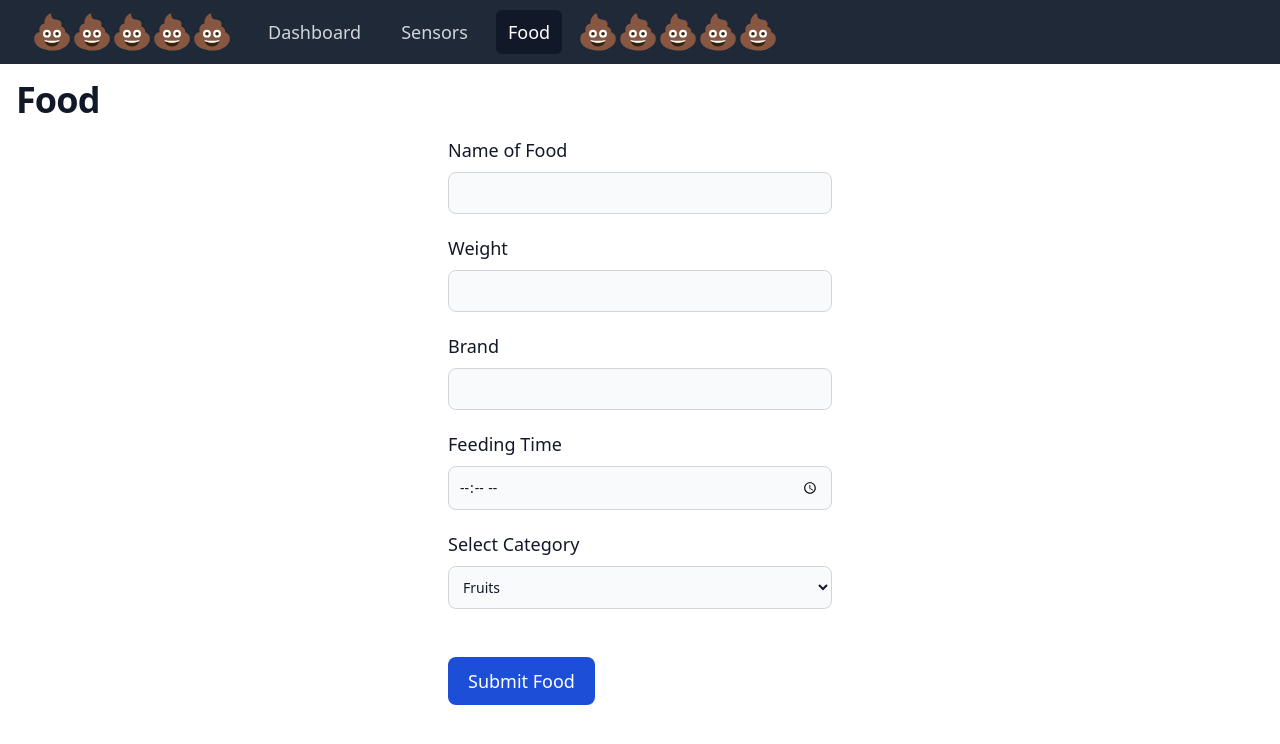
After one commit to RicoStaedeli/frontend_IoT, a Flask app: page /food in a window 1280 px wide. The commit adds this page. Shown: the top 744 px of the page. Run offline with Flask 3, Linux system fonts and the light colour scheme; some libraries are stand-ins or nearby versions.

Commit message:
add things and food section

```diff
--- a/app.py
+++ b/app.py
@@ -1,4 +1,4 @@
-from flask import Flask, render_template, request
+from flask import Flask, render_template, request, redirect, url_for, flash
 import requests
 
 app = Flask(__name__)
@@ -8,11 +8,11 @@ app = Flask(__name__)
 # ###############################
 @app.route('/')
 def index():
-    return render_template('index.html')
+    return render_template('index.html', activeElement='Dashboard')
 
 @app.route('/index')
 def index2():
-    return render_template('index.html')
+    return render_template('index.html', activeElement='Dashboard')
 
 @app.route('/sensors')
 def sensors():
@@ -21,9 +21,9 @@ def sensors():
     print(response)
     if response.status_code == 200:
         sensordata = response.json()
-        return render_template('sensors.html',poops=sensordata)
+        return render_template('sensors.html',poops=sensordata, activeElement='Sensors')
     else:
-        return render_template('sensors.html',weightSensorValue='Fehler')
+        return render_template('sensors.html',weightSensorValue='Fehler', activeElement='Sensors')
 
 
 @app.route('/weightsensor')
@@ -33,9 +33,13 @@ def weightsensor():
     print(response)
     if response.status_code == 200:
         sensordata = response.json()
-        return render_template('WeightSensor.html',poop=sensordata['weight'])
+        return render_template('WeightSensor.html',poop=sensordata['weight'], activeElement='Sensors')
     else:
-        return render_template('WeightSensor.html',weightSensorValue='Fehler')
+        return render_template('WeightSensor.html',weightSensorValue='Fehler', activeElement='Sensors')
+
+@app.route('/food')
+def food():
+    return render_template('food.html', activeElement='Food')
 
 # ###############################
 # Helper Methods
@@ -46,3 +50,23 @@ def weightsensor():
 # ###############################
 # Endpoints to push data
 # ###############################
+@app.route('/submit', methods=['POST'])
+def submit():
+    food_data = []
+    food_name = request.form['food_name']
+    food_weight = request.form['food_weight']
+    food_category = request.form['food_category']
+    food_brand = request.form['food_brand']
+    food_time = request.form['food_time']
+
+    food_entry = {
+        'name': food_name,
+        'weight': food_weight,
+        'category': food_category,
+        'brand': food_brand,
+        'time': food_time
+    }
+
+    food_data.append(food_entry)
+    print(food_data)
+    return redirect(url_for('index'))
--- a/templates/base.html
+++ b/templates/base.html
@@ -1,95 +1,91 @@
 <!doctype html>
 <html lang="en" class="dark">
+
 <head>
   <!-- Required meta tags -->
   <meta charset="utf-8">
   <meta name="viewport" content="width=device-width, initial-scale=1, shrink-to-fit=no">
+  <title>{% block title %} Poop Dashboard {% endblock %}</title>
+</head>
 
-    <!-- Bootstrap CSS -->
-    <!-- <link href="https://cdn.jsdelivr.net/npm/bootstrap@5.3.2/dist/css/bootstrap.min.css" rel="stylesheet" integrity="sha384-T3c6CoIi6uLrA9TneNEoa7RxnatzjcDSCmG1MXxSR1GAsXEV/Dwwykc2MPK8M2HN" crossorigin="anonymous"> -->
-
-
-
-    <title>{% block title %} {% endblock %}</title>
-  </head>
-  <body>
-    <!--
-    <nav class="navbar navbar-expand-md navbar-light bg-light">
-        <a class="navbar-brand" href="{{ url_for('index')}}">IoT</a>
-        <button class="navbar-toggler" type="button" data-toggle="collapse" data-target="#navbarNav" aria-controls="navbarNav" aria-expanded="false" aria-label="Toggle navigation">
-            <span class="navbar-toggler-icon"></span>
-        </button>
-        <div class="collapse navbar-collapse" id="navbarNav">
-            <ul class="navbar-nav">
-            <li class="nav-item active">
-                <a class="nav-link" href="#">About</a>
-            </li>
-            <li class="nav-item active">
-                <a class="nav-link" href="sensors">Sensors</a>
-            </li>
-            </ul>
-        </div>
-    </nav> -->
+<body class="bg-white dark:bg-gray-500">
   <nav class="bg-gray-800">
     <div class="mx-auto max-w-7xl px-2 sm:px-6 lg:px-8">
       <div class="relative flex h-16 items-center justify-between">
-          <div class="absolute inset-y-0 left-0 flex items-center sm:hidden">
-            <!-- Mobile menu button-->
-            <button type="button" class="relative inline-flex items-center justify-center rounded-md p-2 text-gray-400 hover:bg-gray-700 hover:text-white focus:outline-none focus:ring-2 focus:ring-inset focus:ring-white" aria-controls="mobile-menu" aria-expanded="false">
-              <span class="absolute -inset-0.5"></span>
-              <span class="sr-only">Open main menu</span>
-              <!--
-                Icon when menu is closed.
-                Menu open: "hidden", Menu closed: "block"
-              -->
-              <svg class="block h-6 w-6" fill="none" viewBox="0 0 24 24" stroke-width="1.5" stroke="currentColor" aria-hidden="true">
-                <path stroke-linecap="round" stroke-linejoin="round" d="M3.75 6.75h16.5M3.75 12h16.5m-16.5 5.25h16.5" />
-              </svg>
-              <!--
-                Icon when menu is open.
-                Menu open: "block", Menu closed: "hidden"
-              -->
-              <svg class="hidden h-6 w-6" fill="none" viewBox="0 0 24 24" stroke-width="1.5" stroke="currentColor" aria-hidden="true">
-                <path stroke-linecap="round" stroke-linejoin="round" d="M6 18L18 6M6 6l12 12" />
-              </svg>
-            </button>
-          </div>
         <div class="flex flex-1 items-center justify-center sm:items-stretch sm:justify-start">
           <div class="flex flex-shrink-0 items-center">
-              <img class="h-8 w-auto" src="https://tailwindui.com/img/logos/mark.svg?color=indigo&shade=500" alt="Your Company">
+            <img class="h-10 w-auto" src="../static/ressources/pile-of-poo.svg" alt="Poop">
+          </div>
+          <div class="flex flex-shrink-0 items-center">
+            <img class="h-10 w-auto" src="../static/ressources/pile-of-poo.svg" alt="Poop">
+          </div>
+          <div class="flex flex-shrink-0 items-center">
+            <img class="h-10 w-auto" src="../static/ressources/pile-of-poo.svg" alt="Poop">
+          </div>
+          <div class="flex flex-shrink-0 items-center">
+            <img class="h-10 w-auto" src="../static/ressources/pile-of-poo.svg" alt="Poop">
+          </div>
+          <div class="flex flex-shrink-0 items-center">
+            <img class="h-10 w-auto" src="../static/ressources/pile-of-poo.svg" alt="Poop">
           </div>
           <div class="hidden sm:ml-6 sm:block">
             <div class="flex space-x-4">
               <!-- Current: "bg-gray-900 text-white", Default: "text-gray-300 hover:bg-gray-700 hover:text-white" -->
-                <a href="{{ url_for('index')}}" class="bg-gray-900 text-white rounded-md px-3 py-2 text-sm font-medium" aria-current="page">Dashboard</a>
-                <a href="sensors" class="text-gray-300 hover:bg-gray-700 hover:text-white rounded-md px-3 py-2 text-sm font-medium">Sensors</a>
+              {% if activeElement == "Dashboard": %}
+                <a href="{{ url_for('index')}}" class="bg-gray-900 text-white rounded-md px-3 py-2 text-lg font-medium"> Dashboard </a>
+              {% else %}
+                <a href="{{ url_for('index')}}" class="text-gray-300 hover:bg-gray-700 hover:text-white rounded-md px-3 py-2 text-lg font-medium"> Dashboard </a>
+              {% endif %}
+
+              {% if activeElement == "Sensors": %}
+                <a href="{{ url_for('sensors')}}" class="bg-gray-900 text-white rounded-md px-3 py-2 text-lg font-medium"> Sensors </a>
+              {% else %}
+                <a href="{{ url_for('sensors')}}" class="text-gray-300 hover:bg-gray-700 hover:text-white rounded-md px-3 py-2 text-lg font-medium"> Sensors </a>
+              {% endif %}
+
+              {% if activeElement == "Food": %}
+                <a href="{{ url_for('food')}}" class="bg-gray-900 text-white rounded-md px-3 py-2 text-lg font-medium"> Food </a>
+              {% else %}
+                <a href="{{ url_for('food')}}" class="text-gray-300 hover:bg-gray-700 hover:text-white rounded-md px-3 py-2 text-lg font-medium"> Food </a>
+              {% endif %}
+
+            </div>
+          </div>
+          <div class="flex flex-shrink-0 items-center pl-4">
+            <img class="h-10 w-auto" src="../static/ressources/pile-of-poo.svg" alt="Poop">
+          </div>
+          <div class="flex flex-shrink-0 items-center">
+            <img class="h-10 w-auto" src="../static/ressources/pile-of-poo.svg" alt="Poop">
+          </div>
+          <div class="flex flex-shrink-0 items-center">
+            <img class="h-10 w-auto" src="../static/ressources/pile-of-poo.svg" alt="Poop">
+          </div>
+          <div class="flex flex-shrink-0 items-center">
+            <img class="h-10 w-auto" src="../static/ressources/pile-of-poo.svg" alt="Poop">
+          </div>
+          <div class="flex flex-shrink-0 items-center">
+            <img class="h-10 w-auto" src="../static/ressources/pile-of-poo.svg" alt="Poop">
           </div>
         </div>
       </div>
     </div>
-        </div>
-      </div>
-
-      <!-- Mobile menu, show/hide based on menu state. -->
-      <div class="sm:hidden" id="mobile-menu">
-        <div class="space-y-1 px-2 pb-3 pt-2">
-          <!-- Current: "bg-gray-900 text-white", Default: "text-gray-300 hover:bg-gray-700 hover:text-white" -->
-          <a href="{{ url_for('index')}}" class="bg-gray-900 text-white block rounded-md px-3 py-2 text-base font-medium" aria-current="page">Dashboard</a>
-          <a href="sensors" class="text-gray-300 hover:bg-gray-700 hover:text-white block rounded-md px-3 py-2 text-base font-medium">Snsors</a>
-        </div>
-      </div>
   </nav>
-
-    <div class="bg-white dark:bg-gray-500">
+  <div>
     {% block content %} {% endblock %}
   </div>
 
   <!-- Optional JavaScript -->
   <!-- jQuery first, then Popper.js, then Bootstrap JS -->
-    <script src="https://code.jquery.com/jquery-3.3.1.slim.min.js" integrity="sha384-q8i/X+965DzO0rT7abK41JStQIAqVgRVzpbzo5smXKp4YfRvH+8abtTE1Pi6jizo" crossorigin="anonymous"></script>
-    <script src="https://cdnjs.cloudflare.com/ajax/libs/popper.js/1.14.7/umd/popper.min.js" integrity="sha384-UO2eT0CpHqdSJQ6hJty5KVphtPhzWj9WO1clHTMGa3JDZwrnQq4sF86dIHNDz0W1" crossorigin="anonymous"></script>
+  <script src="https://code.jquery.com/jquery-3.3.1.slim.min.js"
+    integrity="sha384-q8i/X+965DzO0rT7abK41JStQIAqVgRVzpbzo5smXKp4YfRvH+8abtTE1Pi6jizo"
+    crossorigin="anonymous"></script>
+  <script src="https://cdnjs.cloudflare.com/ajax/libs/popper.js/1.14.7/umd/popper.min.js"
+    integrity="sha384-UO2eT0CpHqdSJQ6hJty5KVphtPhzWj9WO1clHTMGa3JDZwrnQq4sF86dIHNDz0W1"
+    crossorigin="anonymous"></script>
   <!-- <script src="https://cdn.jsdelivr.net/npm/bootstrap@5.3.2/dist/js/bootstrap.bundle.min.js" integrity="sha384-C6RzsynM9kWDrMNeT87bh95OGNyZPhcTNXj1NW7RuBCsyN/o0jlpcV8Qyq46cDfL" crossorigin="anonymous"></script> -->
   <script src="https://cdn.tailwindcss.com"></script>
   <script src="https://cdnjs.cloudflare.com/ajax/libs/Chart.js/2.9.3/Chart.min.js" charset="utf-8"></script>
+
 </body>
+
 </html>
--- /dev/null
+++ b/templates/food.html
@@ -0,0 +1,39 @@
+{% extends 'base.html' %}
+
+{% block content %}
+<h1 class="text-4xl dark:text-white font-bold tracking-tight text-gray-900 p-4">{% block title %} Food {% endblock %}
+</h1>
+<form class="max-w-sm mx-auto" action="/submit" method="post">
+    <div class="mb-5">
+        <label for="food_name" class="block mb-2 text-lg font-medium text-gray-900 dark:text-white">Name of Food</label>
+        <input type="text" id="food_name" name="food_name" class="bg-gray-50 border border-gray-300 text-gray-900 text-sm rounded-lg focus:ring-blue-500 focus:border-blue-500 block w-full p-2.5 dark:bg-gray-700 dark:border-gray-600 dark:placeholder-gray-400 dark:text-white dark:focus:ring-blue-500 dark:focus:border-blue-500" required>
+    </div>
+    <div class="mb-5">
+        <label for="food_weight" class="block mb-2 text-lg font-medium text-gray-900 dark:text-white">Weight</label>
+        <input name="food_weight" type="number" step="0.01" id="food_weight" class="bg-gray-50 border border-gray-300 text-gray-900 text-sm rounded-lg focus:ring-blue-500 focus:border-blue-500 block w-full p-2.5 dark:bg-gray-700 dark:border-gray-600 dark:placeholder-gray-400 dark:text-white dark:focus:ring-blue-500 dark:focus:border-blue-500" required>
+    </div>
+    <div class="mb-5">
+        <label for="food_brand" class="block mb-2 text-lg font-medium text-gray-900 dark:text-white">Brand</label>
+        <input name="food_brand" type="text" id="food_brand" class="bg-gray-50 border border-gray-300 text-gray-900 text-sm rounded-lg focus:ring-blue-500 focus:border-blue-500 block w-full p-2.5 dark:bg-gray-700 dark:border-gray-600 dark:placeholder-gray-400 dark:text-white dark:focus:ring-blue-500 dark:focus:border-blue-500" required>
+    </div>
+
+    <div class="mb-5">
+        <label for="food_time" class="block mb-2 text-lg font-medium text-gray-900 dark:text-white">Feeding Time</label>
+        <input name="food_time" type="time" id="food_time" class="bg-gray-50 border border-gray-300 text-gray-900 text-sm rounded-lg focus:ring-blue-500 focus:border-blue-500 block w-full p-2.5 dark:bg-gray-700 dark:border-gray-600 dark:placeholder-gray-400 dark:text-white dark:focus:ring-blue-500 dark:focus:border-blue-500" required>
+    </div>
+
+    <label for="food_category" class="block mb-2 text-lg font-medium text-gray-900 dark:text-white">Select Category</label>
+    <select id="food_category" name="food_category"
+        class="bg-gray-50 border border-gray-300 text-gray-900 text-sm rounded-lg focus:ring-blue-500 focus:border-blue-500 block w-full p-2.5 dark:bg-gray-700 dark:border-gray-600 dark:placeholder-gray-400 dark:text-white dark:focus:ring-blue-500 dark:focus:border-blue-500" required>
+
+        <option value="Fruits">Fruits</option>
+        <option value="Vegetables">Vegetables</option>
+        <option value="Meat">Meat</option>
+        <option value="Dairy">Dairy</option>
+        <option value="Grains">Grains</option>
+        <option value="Other">Other</option>
+    </select><br><br>
+
+    <button type="submit" class="text-white bg-blue-700 hover:bg-blue-800 focus:ring-4 focus:outline-none focus:ring-blue-300 font-medium rounded-lg text-lg px-5 py-2.5 text-center dark:bg-blue-600 dark:hover:bg-blue-700 dark:focus:ring-blue-800">Submit Food</button>
+</form>
+{% endblock %}
```
Also changed, not shown: templates/index.html (+17 -9 lines), templates/sensors.html (+3 -79 lines), static/js/dashboard.js (indentation only), static/ressources/pile-of-poo.svg (added). Lines whose indentation alone changed are shown as unchanged.
